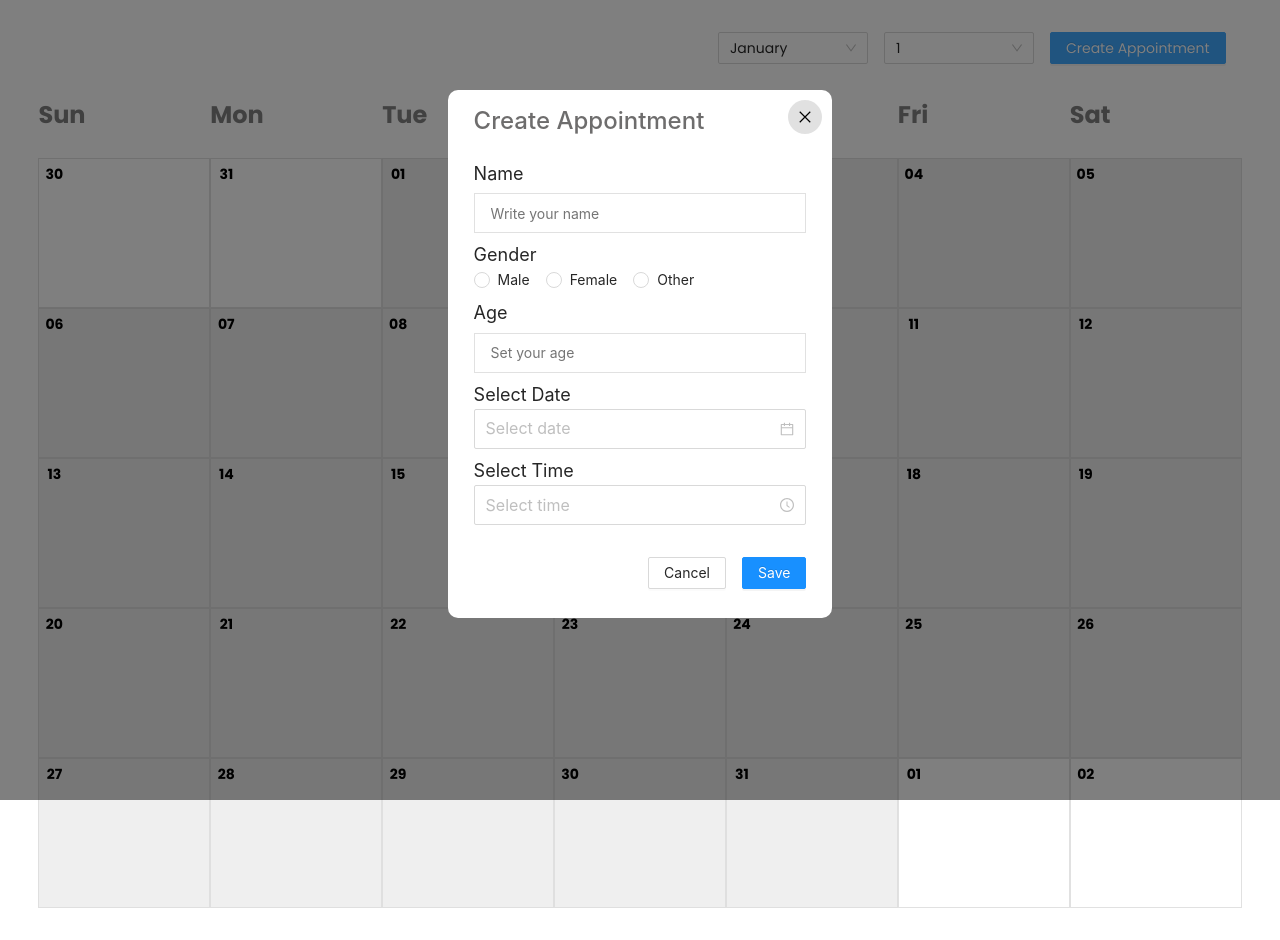
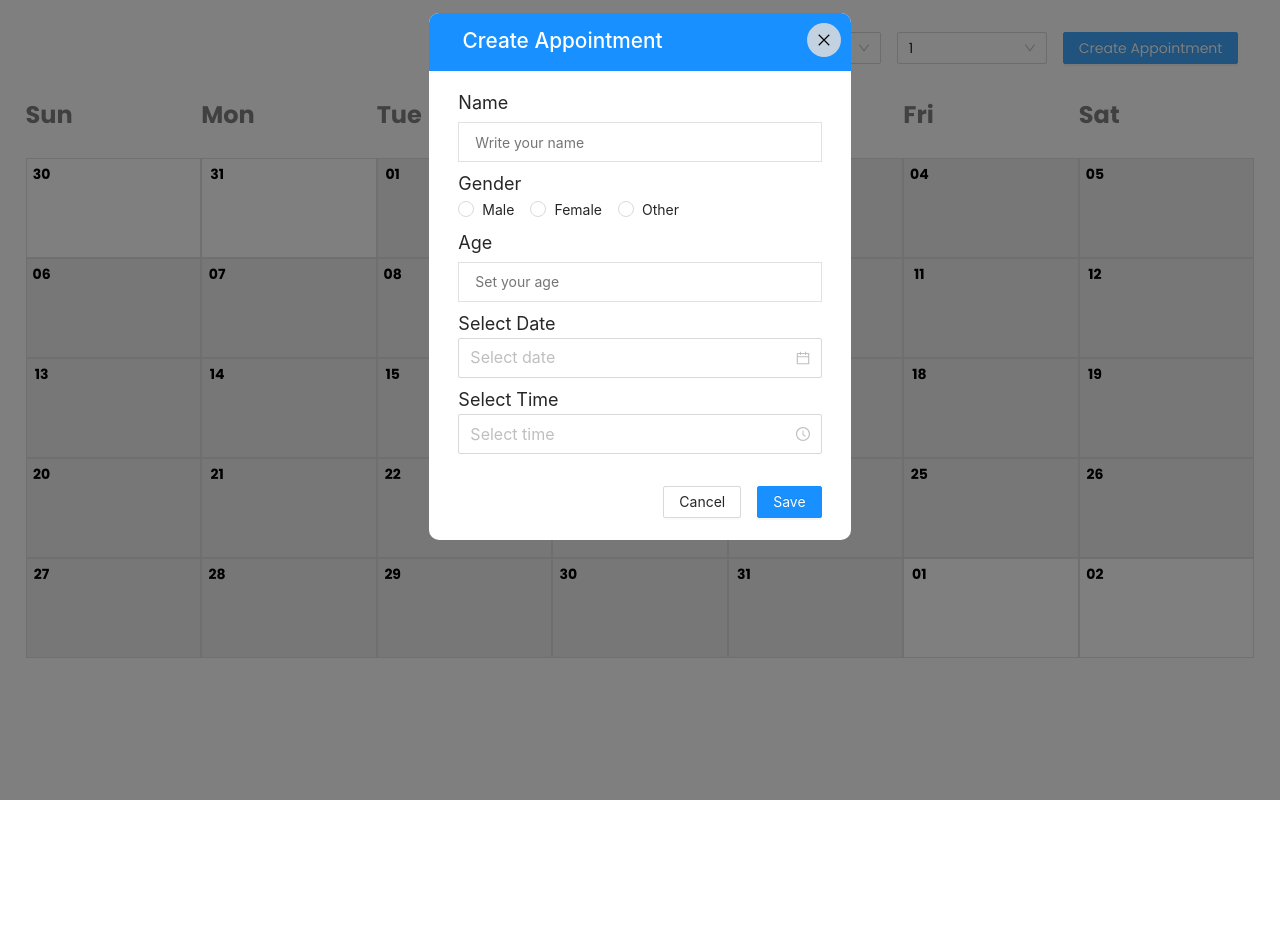
Before and after one commit to Sazzad-Anwar/doctor-appointment-app, a React (Vite) app: page /year/1/month/1 in a window 1280 px wide. Both pictures are taken after a click on the button "Create Appointment". After the commit the page ends 800 px from the top, so only its background shows below. Built offline with nearby package versions, Linux system fonts and the light colour scheme.

Commit message:
updated modal design, fixed create appointment input problem

```diff
--- a/src/App.jsx
+++ b/src/App.jsx
@@ -12,7 +12,7 @@ export const AppRoot = styled.div`
   overflow: auto;
   font-family: "Poppins", sans-serif !important;
   @media (max-width: 1600px) {
-    padding: 2rem 3%;
+    padding: 2rem 2%;
   }
   @media (max-width: 1200px) {
     padding: 2rem 1%;
--- a/src/components/CalendarHeader.jsx
+++ b/src/components/CalendarHeader.jsx
@@ -174,11 +174,19 @@ export default function CalendarHeader() {
               </InputDiv>
               <InputDiv>
                 <InputLabel>Gender</InputLabel>
-                <Radio.Group {...register("gender", { required: true })}>
-                  <Radio value="male">Male</Radio>
-                  <Radio value="female">Female</Radio>
-                  <Radio value="other">Other</Radio>
-                </Radio.Group>
+
+                <Controller
+                  name="gender"
+                  control={control}
+                  rules={{ required: true }}
+                  render={({ field }) => (
+                    <Radio.Group {...field}>
+                      <Radio value="Male">Male</Radio>
+                      <Radio value="Female">Female</Radio>
+                      <Radio value="Other">Other</Radio>
+                    </Radio.Group>
+                  )}
+                />
                 {errors.gender && (
                   <ErrorMessage>
                     <FiAlertTriangle /> Gender is required
@@ -275,7 +283,16 @@ export const Wrapper = styled.div`
 export const ModalTitle = styled.h1`
   font-size: 1.5rem;
   font-weight: 500;
-  color: #6e6d6d;
+  padding: 3% 8% 3% 8%;
+  background-color: #1890ff;
+  color: #fff;
+  white-space: nowrap;
+  text-overflow: ellipsis;
+  overflow: hidden;
+  @media (max-width: 1600px) {
+    font-size: 1.3rem;
+    max-width: 70ch;
+  }
 `;
 
 export const ModalBody = styled.div`
@@ -283,7 +300,8 @@ export const ModalBody = styled.div`
   display: flex;
   flex-direction: column;
   justify-content: center;
-  padding-bottom: 1rem;
+  padding: 0% 7% 5% 7%;
+  overflow: auto;
 `;
 
 export const InputDiv = styled.div`
--- a/src/components/CustomModal.jsx
+++ b/src/components/CustomModal.jsx
@@ -8,7 +8,7 @@ export default function CustomModal({ showModal, toggleModal, children }) {
     <ModalWrapper showModal={showModal}>
       <Modal>
         <CloseButton onClick={toggleModal}>
-          <GrClose />
+          <GrClose color="#1890ff" />
         </CloseButton>
         {children}
       </Modal>
@@ -24,6 +24,7 @@ export const ModalWrapper = styled.div`
   left: 0;
   bottom: 0;
   right: 0;
+  overflow: hidden;
   background-color: rgba(0, 0, 0, 0.5);
   z-index: 1;
   justify-content: center;
@@ -42,13 +43,27 @@ export const ModalWrapper = styled.div`
 export const Modal = styled.div`
   position: relative;
   background-color: #fff;
+  overflow: hidden;
   min-height: 30vh;
-  min-width: 30vw;
-  max-width: 100%;
-  max-height: 100%;
+  min-width: 25vw;
+  max-width: 80%;
+  max-height: 80%;
   border-radius: 10px;
-  padding: 1% 2%;
-  margin-top: 7%;
+  margin: 2% auto;
+  @media (max-width: 1600px) {
+    margin: 1% auto;
+    min-height: 28vh;
+    min-width: 33vw;
+  }
+  @media (max-width: 1200px) {
+    margin: 0% auto;
+    min-height: 50vh;
+    min-width: 50vw;
+  }
+  @media (max-width: 1024px) {
+    min-height: 50vh;
+    min-width: 50vw;
+  }
 `;
 
 export const CloseButton = styled.button`
--- a/src/components/Day.jsx
+++ b/src/components/Day.jsx
@@ -96,29 +96,48 @@ export default function Day({ day }) {
       {/* Modal */}
       <Suspense fallback={<Loader />}>
         <CustomModal showModal={showModal} toggleModal={toggleModal}>
-          <ModalTitle>
-            Appointment Details of {appointMentDetails.name}
-          </ModalTitle>
+          <ModalTitle>Appointment Details</ModalTitle>
           <ModalBody>
             <ModalContent>
-              <p>
-                Name: <b>{appointMentDetails.name}</b>
-              </p>
-              <p>
-                Age: <b>{appointMentDetails.age}</b>
-              </p>
-              <p>
-                Gender: <b>{appointMentDetails.gender}</b>
-              </p>
-              <p>
-                Appointment Date: <b>{appointMentDetails.date}</b>
-              </p>
-              <p>
-                Appointment Time: <b>{appointMentDetails.time}</b>
-              </p>
-              <p>
-                Appointment ID: <b>{appointMentDetails.id}</b>
-              </p>
+              <table>
+                <tbody>
+                  <tr>
+                    <td>Name</td>
+                    <td>
+                      : <b>{appointMentDetails.name}</b>
+                    </td>
+                  </tr>
+                  <tr>
+                    <td>Age</td>
+                    <td>
+                      : <b>{appointMentDetails.age}</b>
+                    </td>
+                  </tr>
+                  <tr>
+                    <td>Gender</td>
+                    <td>
+                      : <b>{appointMentDetails.gender}</b>
+                    </td>
+                  </tr>
+                  <tr>
+                    <td>Date</td>
+                    <td>
+                      : <b>{appointMentDetails.date}</b>
+                    </td>
+                  </tr>
+                  <tr>
+                    <td>Time</td>
+                    <td>
+                      : <b>{appointMentDetails.time}</b>
+                    </td>
+                  </tr>
+                </tbody>
+              </table>
+              <CloseButton>
+                <Button type="primary" size="middle" onClick={toggleModal}>
+                  Close
+                </Button>
+              </CloseButton>
             </ModalContent>
           </ModalBody>
         </CustomModal>
@@ -156,6 +175,9 @@ export const DayCell = styled.div`
   }};
   :hover {
     background-color: #dddd;
+  }
+  @media (max-width: 1600px) {
+    height: 100px;
   }
 `;
 
@@ -232,7 +254,7 @@ export const UserDetails = styled.span`
   }
   @media (max-width: 1600px) {
     :nth-child(1) {
-      max-width: 10ch;
+      max-width: 8ch;
     }
   }
 `;
@@ -242,10 +264,27 @@ export const ModalContent = styled.div`
   flex-direction: column;
   justify-content: center;
   align-items: start;
-  & p {
-    font-size: 20px;
+  table {
+    border: none;
+    width: 100%;
+  }
+  table td:nth-child(1) {
+    width: 30%;
+  }
+  table td:nth-child(2) {
+    width: 70%;
+  }
+  table td {
+    font-size: 19px;
     font-weight: 500;
-    margin-bottom: 7px;
+    padding: 5px 0;
     color: #6e6d6d;
   }
 `;
+
+export const CloseButton = styled.div`
+  display: flex;
+  justify-content: end;
+  width: 100%;
+  margin-top: 0.5rem;
+`;
```
Also changed, not shown: index.png.
